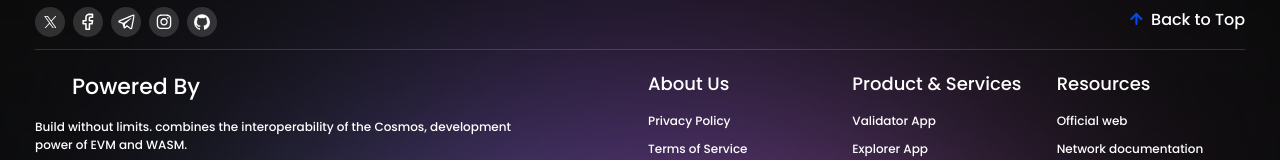
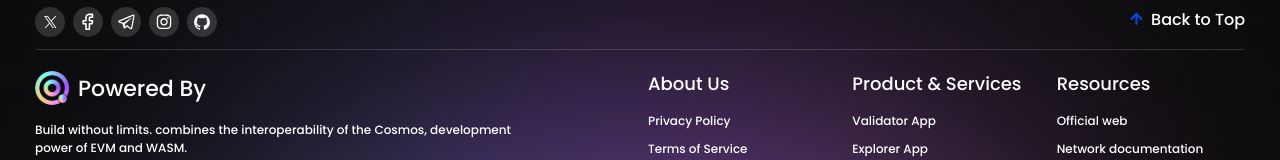
Before and after one commit to Qubetics/governance-portal, a React (Create React App) app: page / in a window 1280 px wide. Shown: the part 866-1026 px from the top of the page. Built offline with nearby package versions, Linux system fonts and the light colour scheme; no server answers.

Commit message:
fix: footer image added and deposit option hides from filer

```diff
--- a/src/Common/Footer/Footer.tsx
+++ b/src/Common/Footer/Footer.tsx
@@ -3,7 +3,7 @@ import { Link } from "react-router-dom";
 import {
   Facebook,
   Instagram,
-  Logo,
+  // Logo,
   Telegram,
   Twitter,
   Uparrow,
@@ -11,6 +11,8 @@ import {
 import "./Footer.scss";
 import GitGub from "../assets/github.png";
 import { FOOTER_LINK } from "../constants";
+import logo from "../../logo.svg";
+
 const Footer = () => {
   const scrollToTop = () => {
     window.scrollTo({
@@ -70,7 +72,7 @@ const Footer = () => {
           <Col xs={24} sm={12} lg={12}>
             <h2>
               {" "}
-              <Logo />
+              <img src={logo} alt="" />
               Powered By {process.env.REACT_APP_PROJECT_NAME ?? ""}
             </h2>
             <p>
@@ -93,7 +95,7 @@ const Footer = () => {
             <Link to={FOOTER_LINK?.validator ?? ""} target="_blank">
               {process.env.REACT_APP_PROJECT_NAME ?? ""} Validator App
             </Link>
-            <Link to={FOOTER_LINK?.explorer ?? ""}target="_blank">
+            <Link to={FOOTER_LINK?.explorer ?? ""} target="_blank">
               {process.env.REACT_APP_PROJECT_NAME ?? ""} Explorer App
             </Link>
             <Link to={FOOTER_LINK?.delegator ?? ""} target="_blank">
--- a/src/Pages/Home/Home.tsx
+++ b/src/Pages/Home/Home.tsx
@@ -361,7 +361,7 @@ function Home() {
                           { value: "rejected", label: "Rejected" },
                           { value: "voting", label: "Voting" },
                           { value: "passed", label: "Passed" },
-                          { value: "deposit", label: "Deposit" },
+                          // { value: "deposit", label: "Deposit" },
                           { value: "failed", label: "Failed" },
                         ]}
                       />
```
